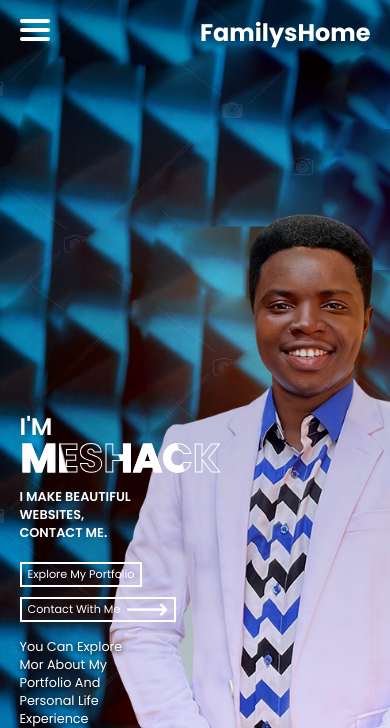
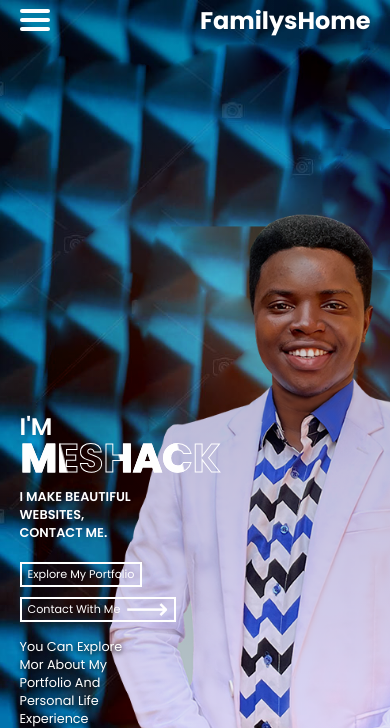
Before and after one commit to Iamohwoevwomeshack/Portfolio-animation, a React app: page / in a window 390 px wide. Shown: the top 728 px of the page. Built offline with nearby package versions, Linux system fonts and the light colour scheme.

Commit message:
second commit

```diff
--- a/src/components/styles.css
+++ b/src/components/styles.css
@@ -23,7 +23,7 @@ nav {
     align-items: center;
     flex-wrap: wrap;
     padding: 5px 0;
-    padding-top: 10px;
+    padding-top: 0px;
 }
 
 .logo {
@@ -334,7 +334,7 @@ nav ul li a:hover::after{
 
 @media only screen and (max-width: 500px){
     .logo{
-        margin-top: -3rem;
+        margin-top: -2rem;
         margin-right: 0px;
     }
 }
```
